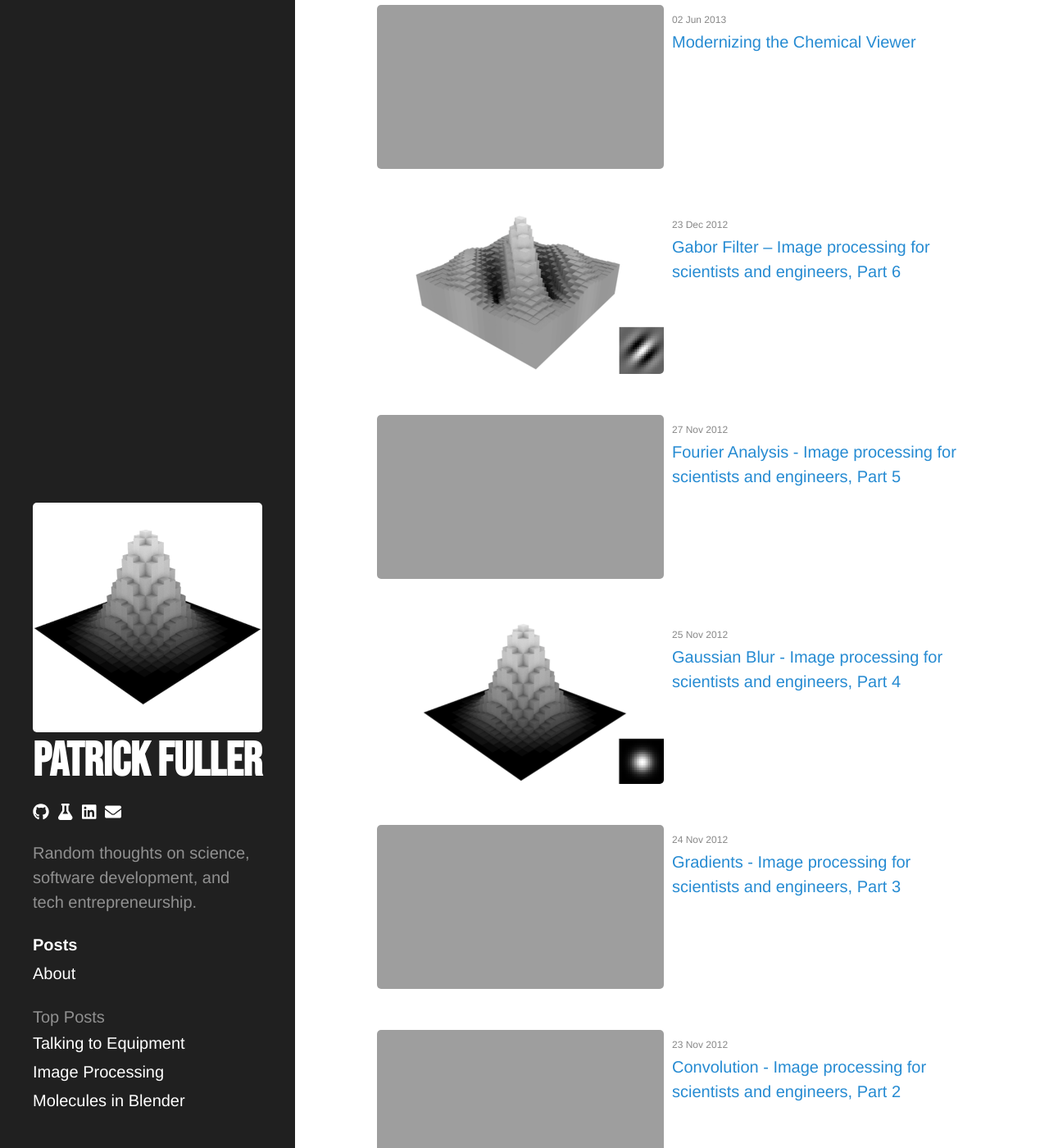
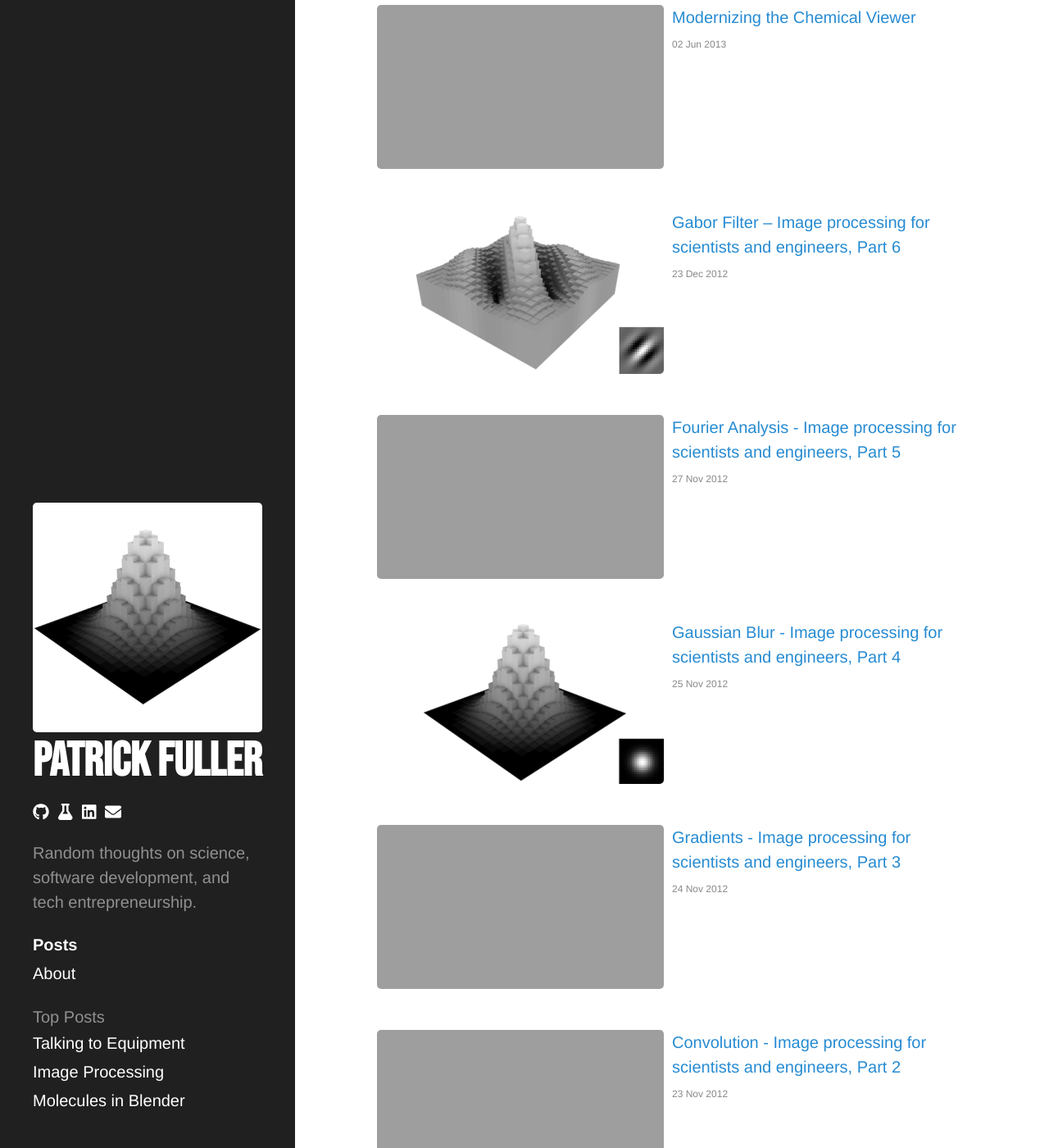
Before and after one commit to patrickfuller/patrickfuller.github.io, a Jekyll site: the page built from index.html, in a window 1280 px wide and 1400 px high, scrolled down 5574 px. Shown: the whole window at 82% size. Built offline with Jekyll 4.4.1, drawn with Linux system fonts in a browser that asks for light colours; some of the changed text lies outside the part shown.

Commit message:
Change date order on home page

```diff
--- a/assets/css/custom.css
+++ b/assets/css/custom.css
@@ -84,10 +84,7 @@
 }
 @media (min-width: 68em) {
   .thumbnail {
-    display: block;
-    float: left;
     height: 200px;
-    object-fit: cover;
     width: 350px;
     margin: 0 10px 50px 0;
   }
--- a/index.html
+++ b/index.html
@@ -8,8 +8,9 @@ layout: default
   <a style="text-decoration: none;" href="{{ post.url }}">
     <img class="thumbnail" src="/assets/index/{{ post.thumbnail }}">
     <p class="thumbnail-text">
-      <span style="font-size: 60%; color: #888;">{{ post.date | date_to_string }}</span><br>
       {{ post.title }}
+      <br>
+      <span style="font-size: 60%; color: #888;">{{ post.date | date_to_string }}</span>
     </p>
   </a>
   {% endfor %}
```
